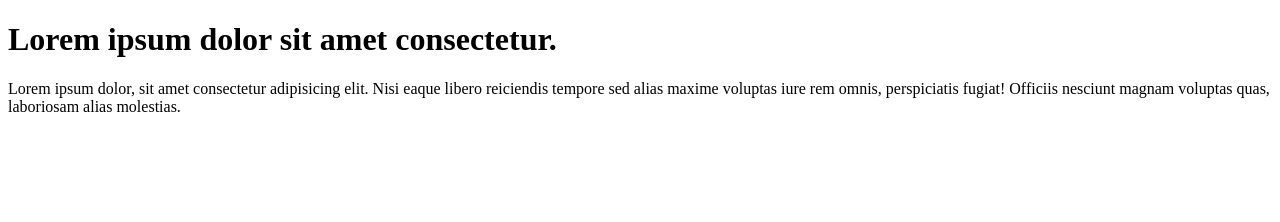
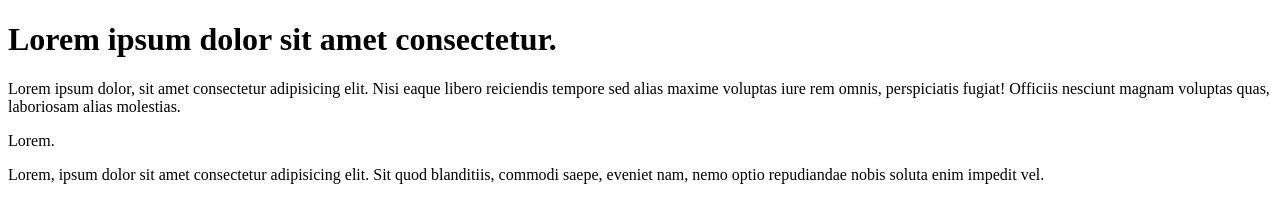
Before and after one commit to akshayabdar2/learn-git, a plain HTML site: page index.html in a window 1280 px wide. Drawn offline with Linux system fonts and the light colour scheme.

```diff
--- a/index.html
+++ b/index.html
@@ -13,5 +13,11 @@
     <p>
         Lorem ipsum dolor, sit amet consectetur adipisicing elit. Nisi eaque libero reiciendis tempore sed alias maxime voluptas iure rem omnis, perspiciatis fugiat! Officiis nesciunt magnam voluptas quas, laboriosam alias molestias.
     </p>
+    <p>
+        Lorem.
+    </p>
+    <p>
+        Lorem, ipsum dolor sit amet consectetur adipisicing elit. Sit quod blanditiis, commodi saepe, eveniet nam, nemo optio repudiandae nobis soluta enim impedit vel.
+    </p>
 </body>
 </html>
```
